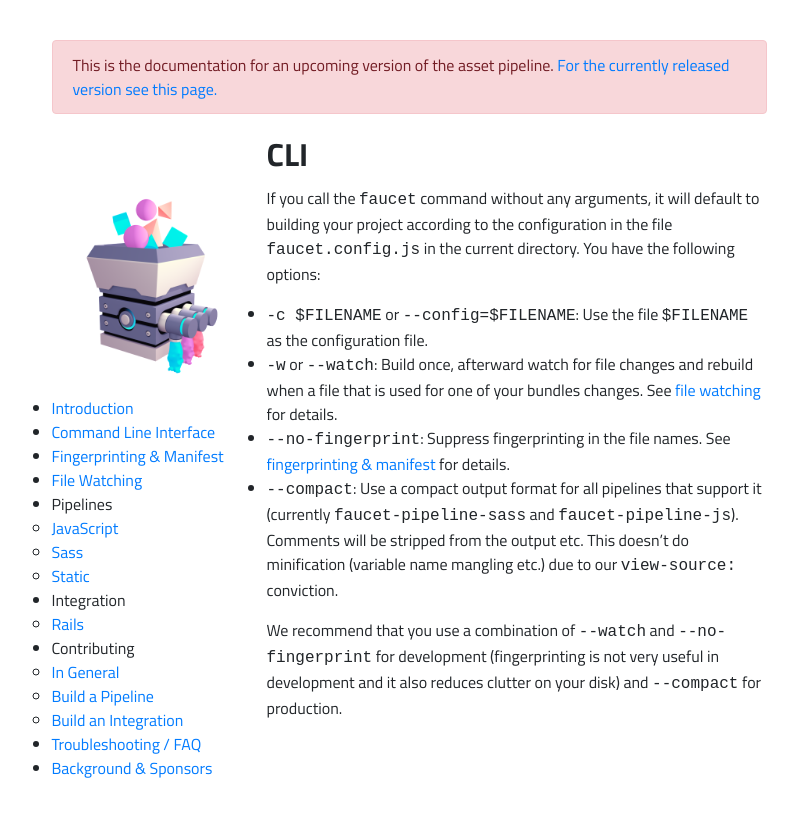
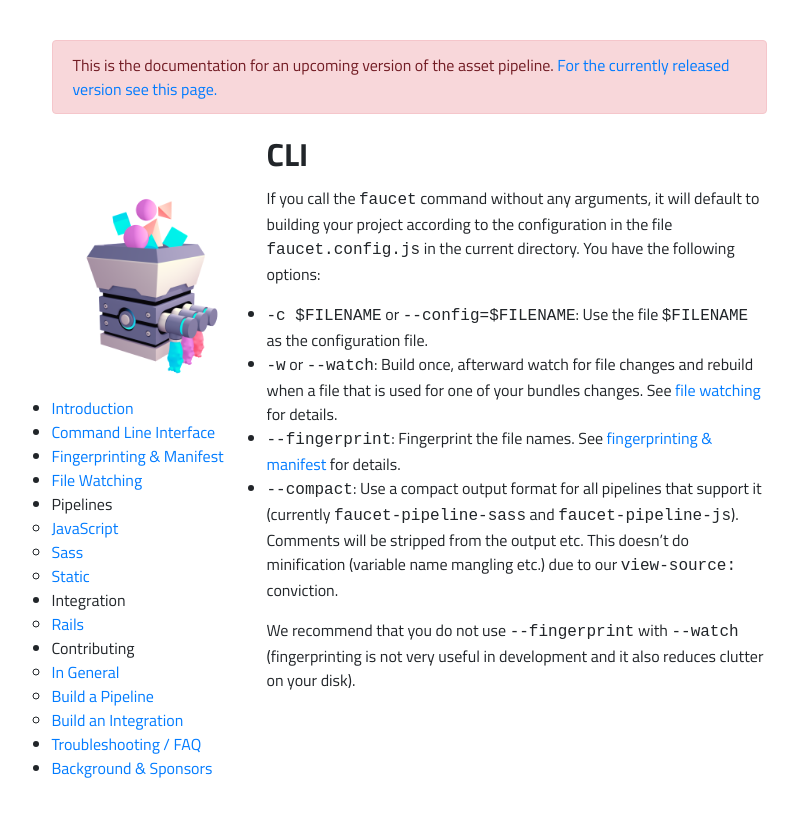
Before and after one commit to faucet-pipeline/docs, a Jekyll site: the page built from cli.md, in a window 1280 px wide. Shown: the top 817 px of the page, without its empty margins (231-1029 px from the left). Built offline with Jekyll 4.4.1, drawn with Linux system fonts in a browser that asks for light colours.

Commit message:
Update to new fingerprinting default

```diff
--- a/cli.md
+++ b/cli.md
@@ -12,13 +12,12 @@ building your project according to the configuration in the file
 * `-w` or `--watch`: Build once, afterward watch for file changes and rebuild
   when a file that is used for one of your bundles changes. See [file
   watching](/watching) for details.
-* `--no-fingerprint`: Suppress fingerprinting in the file names. See
-[fingerprinting & manifest](/manifest) for details.
+* `--fingerprint`: Fingerprint the file names. See [fingerprinting &
+  manifest](/manifest) for details.
 * `--compact`: Use a compact output format for all pipelines that support it
   (currently `faucet-pipeline-sass` and `faucet-pipeline-js`). Comments will be
   stripped from the output etc. This doesn't do minification (variable name
   mangling etc.) due to our `view-source:` conviction.
 
-We recommend that you use a combination of `--watch` and `--no-fingerprint` for
-development (fingerprinting is not very useful in development and it also
-reduces clutter on your disk) and `--compact` for production.
+We recommend that you do not use `--fingerprint` with `--watch` (fingerprinting
+is not very useful in development and it also reduces clutter on your disk).
```
